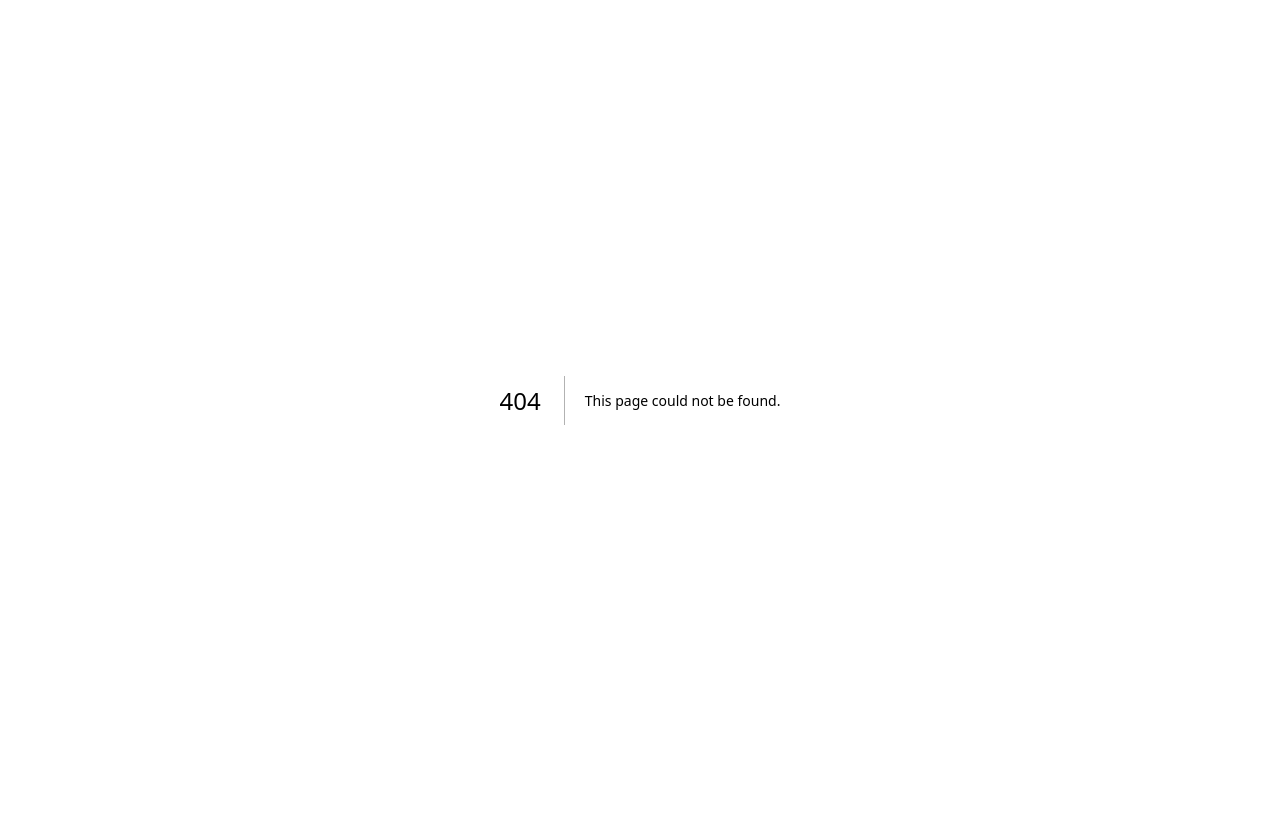
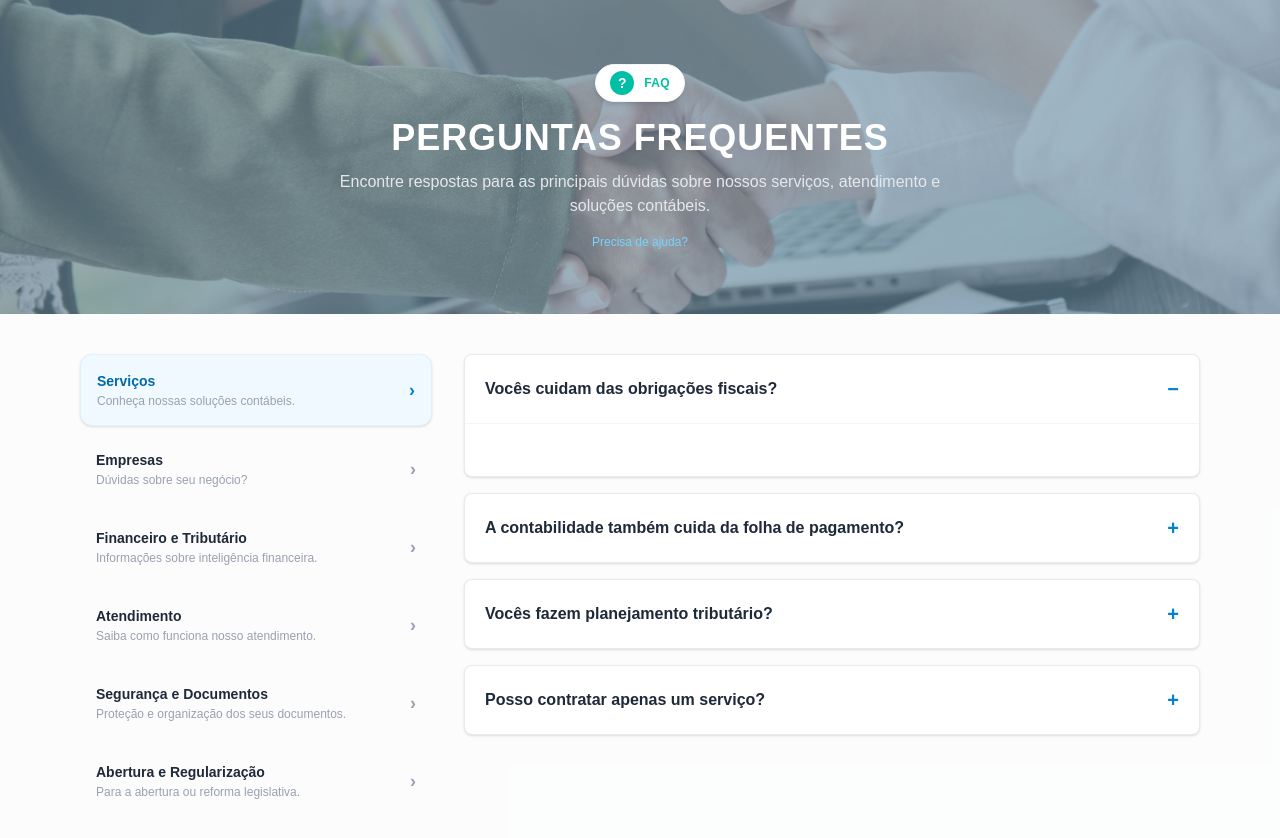
Before and after one commit to laboratorio-de-praticas-2026-2/front-end, a Next.js app: page /faq in a window 1280 px wide. Before the commit this address had no page. Shown: the top 838 px of the page. Before the commit the page ends 800 px from the top, so only its background shows below. Built offline with nearby package versions, Linux system fonts and the light colour scheme.

Commit message:
fix: ajusta layout do badge FAQ e estrutura de dados segundo o Figma

```diff
--- /dev/null
+++ b/app/faq/faqData.ts
@@ -0,0 +1,82 @@
+export interface FAQItem {
+  id: number;
+  question: string;
+  answer: string;
+}
+
+export interface FAQCategory {
+  id: string;
+  title: string;
+  description: string;
+  items: FAQItem[];
+}
+
+export const faqCategories: FAQCategory[] = [
+  {
+    id: "servicos",
+    title: "Serviços",
+    description: "Conheça nossas soluções contábeis.",
+    items: [
+      {
+        id: 1,
+        question: "Vocês cuidam das obrigações fiscais?",
+        answer: ""
+      },
+      {
+        id: 2,
+        question: "A contabilidade também cuida da folha de pagamento?",
+        answer: ""
+      },
+      {
+        id: 3,
+        question: "Vocês fazem planejamento tributário?",
+        answer: ""
+      },
+      {
+        id: 4,
+        question: "Posso contratar apenas um serviço?",
+        answer: ""
+      }
+    ]
+  },
+  {
+    id: "empresas",
+    title: "Empresas",
+    description: "Dúvidas sobre seu negócio?",
+    items: [
+      { id: 5, question: "", answer: "" }
+    ]
+  },
+  {
+    id: "financeiro",
+    title: "Financeiro e Tributário",
+    description: "Informações sobre inteligência financeira.",
+    items: [
+      { id: 6, question: "", answer: "" }
+    ]
+  },
+  {
+    id: "atendimento",
+    title: "Atendimento",
+    description: "Saiba como funciona nosso atendimento.",
+    items: [
+      { id: 7, question: "", answer: "" }
+    ]
+  },
+  {
+    id: "seguranca",
+    title: "Segurança e Documentos",
+    description: "Proteção e organização dos seus documentos.",
+    items: [
+      { id: 8, question: "", answer: "" }
+    ]
+  },
+  {
+    id: "abertura",
+    title: "Abertura e Regularização",
+    description: "Para a abertura ou reforma legislativa.",
+    items: [
+      { id: 9, question: "", answer: "" }
+    ]
+  }
+];
--- /dev/null
+++ b/app/faq/page.tsx
@@ -0,0 +1,131 @@
+'use client';
+
+import React, { useState } from 'react';
+import { faqCategories } from './faqData';
+
+function FaqBadge() {
+  return (
+    <div className="inline-flex items-center gap-2.5 bg-white px-3.5 py-1.5 rounded-full shadow-md border border-gray-100">
+      <div className="flex items-center justify-center bg-[#00BFA5] w-6 h-6 rounded-full">
+        <span className="text-white font-bold text-sm leading-none">?</span>
+      </div>
+      <span className="text-[#00BFA5] font-semibold text-xs tracking-wide">FAQ</span>
+    </div>
+  );
+}
+
+export default function FaqPage() {
+  const [activeCategory, setActiveCategory] = useState<string>("servicos");
+
+  // Define o ID do primeiro item como aberto por padrão (atende o checklist)
+  const [openId, setOpenId] = useState<number | null>(1);
+
+  const currentCategoryData = faqCategories.find(cat => cat.id === activeCategory) || faqCategories[0];
+
+  const toggleAccordion = (id: number) => {
+    setOpenId(prev => (prev === id ? null : id));
+  };
+
+  const handleCategoryChange = (categoryId: string) => {
+    setActiveCategory(categoryId);
+    // Ao trocar a categoria, descobre o ID do primeiro item da nova categoria e abre ele por padrão
+    const selected = faqCategories.find(cat => cat.id === categoryId);
+    if (selected && selected.items.length > 0) {
+      setOpenId(selected.items[0].id);
+    } else {
+      setOpenId(null);
+    }
+  };
+
+  return (
+    <div className="w-full bg-gray-50/50 min-h-screen pb-16">
+      <div className="relative w-full text-white py-12 md:py-16 px-4 overflow-hidden bg-[#0C4A6E]/60 flex flex-col items-center justify-center">
+        <div
+          className="absolute inset-0 bg-cover bg-center opacity-60 pointer-events-none"
+          style={{ backgroundImage: `url('/bg-faq.svg')` }}
+        />
+
+        <div className="relative z-10 flex flex-col items-center max-w-5xl mx-auto text-center">
+          <div className="mb-4">
+            <FaqBadge />
+          </div>
+
+          <h1 className="text-2xl md:text-4xl font-extrabold uppercase tracking-wide mb-3">
+            PERGUNTAS FREQUENTES
+          </h1>
+
+          <p className="text-gray-200 text-xs md:text-base max-w-2xl mx-auto px-2">
+            Encontre respostas para as principais dúvidas sobre nossos serviços, atendimento e soluções contábeis.
+          </p>
+
+          <a href="#ajuda" className="inline-block mt-4 text-xs text-sky-300 hover:underline">
+            Precisa de ajuda?
+          </a>
+        </div>
+      </div>
+
+      <div className="max-w-6xl mx-auto px-4 mt-6 md:mt-10 grid grid-cols-1 md:grid-cols-12 gap-6 md:gap-8">
+        {/* Menu de Categorias (Responsivo: em telas menores vira rolagem horizontal ou lista empilhada) */}
+        <aside className="md:col-span-4 space-y-2">
+          {faqCategories.map(category => {
+            const isActive = activeCategory === category.id;
+
+            return (
+              <button
+                key={category.id}
+                type="button"
+                onClick={() => handleCategoryChange(category.id)}
+                className={`w-full text-left p-3.5 md:p-4 rounded-xl transition-all flex items-center justify-between cursor-pointer ${
+                  isActive
+                    ? 'bg-sky-50 border border-sky-100 shadow-sm'
+                    : 'bg-white md:bg-transparent hover:bg-gray-100 border border-gray-100 md:border-none'
+                }`}
+              >
+                <div>
+                  <h3 className={`font-semibold text-sm ${isActive ? 'text-sky-700' : 'text-gray-800'}`}>
+                    {category.title}
+                  </h3>
+                  <p className="text-xs text-gray-400 mt-0.5">{category.description}</p>
+                </div>
+                <span className={`text-lg font-bold ${isActive ? 'text-sky-600' : 'text-gray-400'}`}>
+                  ›
+                </span>
+              </button>
+            );
+          })}
+        </aside>
+
+        {/* Acordeão com perguntas e respostas */}
+        <main className="md:col-span-8 space-y-3 md:space-y-4">
+          {currentCategoryData.items.map(item => {
+            const isOpen = openId === item.id;
+
+            return (
+              <div
+                key={item.id}
+                className="border border-gray-200/80 rounded-lg bg-white shadow-sm overflow-hidden"
+              >
+                <button
+                  type="button"
+                  onClick={() => toggleAccordion(item.id)}
+                  className="w-full flex justify-between items-center p-4 md:p-5 text-left font-medium text-gray-800 hover:bg-gray-50 focus:outline-none cursor-pointer"
+                >
+                  <span className="text-sm md:text-base font-semibold pr-2">{item.question}</span>
+                  <span className="text-sky-600 font-bold text-xl ml-2 shrink-0 select-none">
+                    {isOpen ? '−' : '+'}
+                  </span>
+                </button>
+
+                {isOpen && (
+                  <div className="p-4 md:p-5 pt-0 text-gray-600 text-xs md:text-sm border-t border-gray-100">
+                    <p className="mt-3 leading-relaxed">{item.answer}</p>
+                  </div>
+                )}
+              </div>
+            );
+          })}
+        </main>
+      </div>
+    </div>
+  );
+}
```
Also changed, not shown: public/bg-faq.svg (added).
